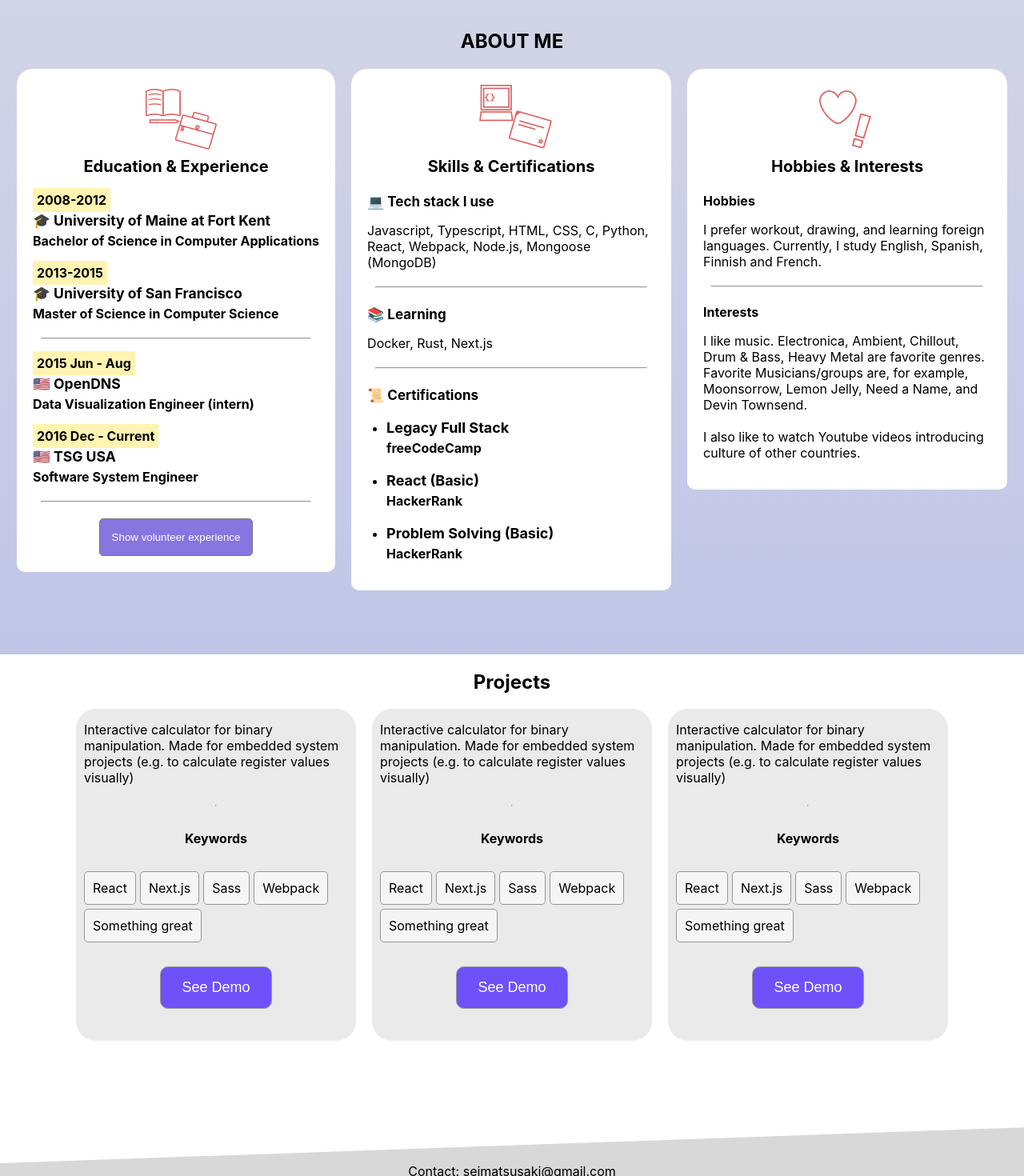
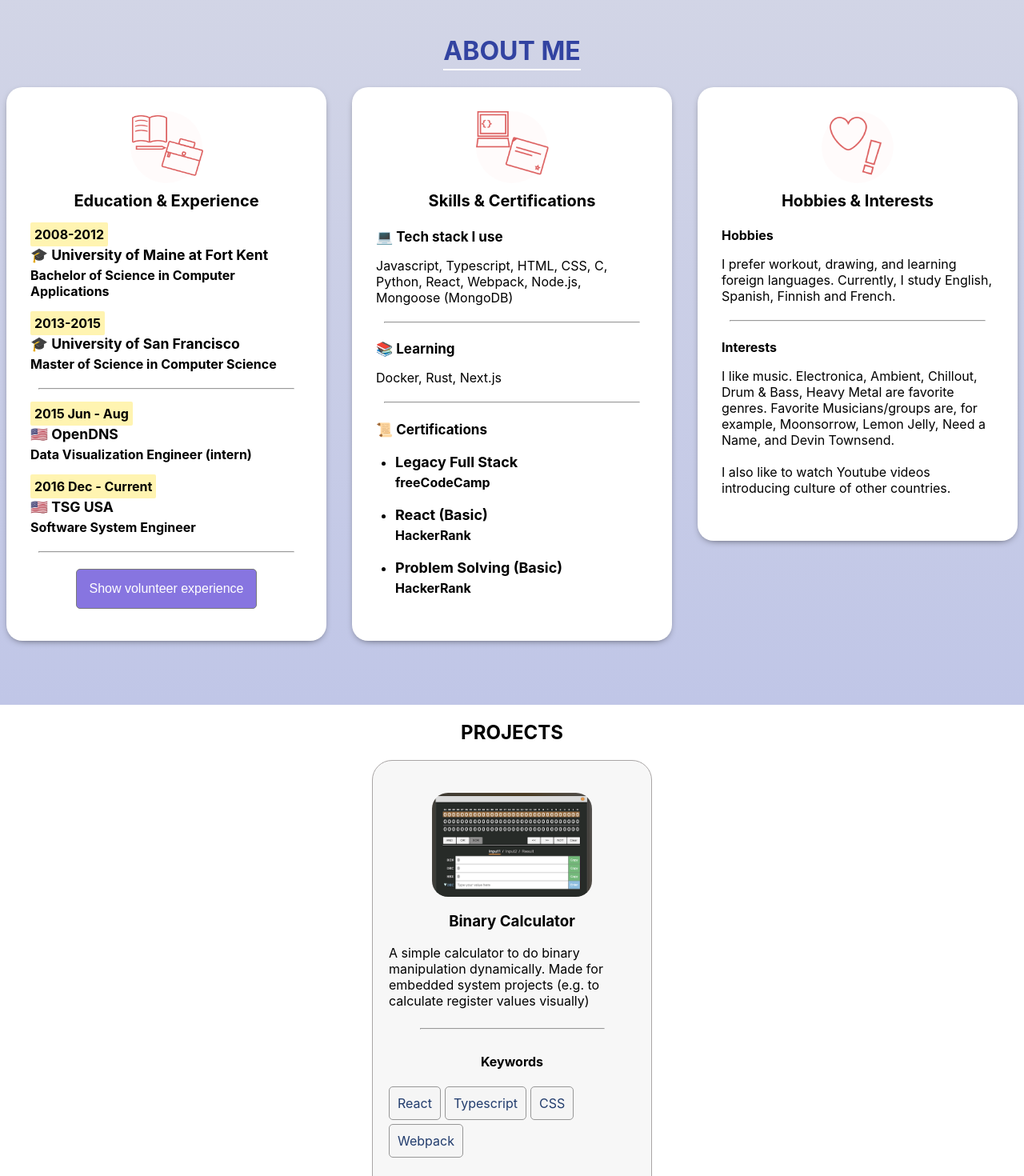
Before and after one commit to Lulkafe/Portofolio, a Next.js app: page / in a window 1280 px wide. Shown: the part 940-2410 px from the top of the page at 80% size. Built offline with nearby package versions, Linux system fonts and the light colour scheme.

Commit message:
Design adjustment. Added new elements

```diff
--- a/components/about.tsx
+++ b/components/about.tsx
@@ -11,7 +11,7 @@ export default function AboutMeSection () {
          <div className={style.skewed} />
       </section>
       <div className={style.content_wrapper}>
-          <h2 className={style.section_header}>ABOUT ME</h2>
+          <h2 className={style.section_header}><span className={style.section_header_letters}>ABOUT ME</span></h2>
           <div className={style.items_wrapper}>
             <EduAndExpItem/>
             <SkillCertItem/>
@@ -133,9 +133,6 @@ const SkillCertItem = () => {
         <li><h5 className={style.cert_name}><a href='https://www.hackerrank.com/certificates/1ac3d3d0e0aa'>Problem Solving (Basic)</a></h5>
       <h6 className={style.cert_org_name}>HackerRank</h6></li>
       </ul>
-
-
-
     </ItemFrame>
   )
 }
--- a/components/footer.tsx
+++ b/components/footer.tsx
@@ -7,7 +7,8 @@ export default function Footer () {
          <div className={style.skewed} />
       </section>
       <div className={style.content_wrapper}>
-          <p>Contact: <span>seimatsusaki@gmail.com</span></p>
+          <h3>Did you want to talk to me?</h3>
+          <p>Contact me at <span className={style.email_letters}>seimatsusaki@gmail.com</span></p>
       </div>
     </footer>
   )
--- a/components/project.tsx
+++ b/components/project.tsx
@@ -1,11 +1,12 @@
 import style from '../styles/Project.module.sass'
 import { ProjectInfo } from './interface'
+import Image from 'next/image'
 
 export default function ProjectSection () {
 
   return (
     <div className={style.section_wrapper} id='project'>
-      <h2 className={style.header}>Projects</h2>
+      <h2 className={style.header}>PROJECTS</h2>
       <div className={style.content_wrapper}>
         {
             projects.map((project: ProjectInfo, i) => {
@@ -29,18 +30,24 @@ const ProjectItem = (props: any) => {
 
   return (
     <div className={style.project_container}>
+
+      {/* Header Image */}
       <div className={style.image_wrapper}>
-        {/*
         <Image
-          src={project.img.url}
+          src={project.img.src}
           alt={project.img.alt}
           height={project.img.height}
           width={project.img.width}
         />
-        */}
       </div>
-      <p className={style.paragraph}>{project.description.main}</p>
+
+      {/* Project description */}
+      <h3 className={style.project_header}>{project.description.header}</h3>
+      <p className={style.project_paragraph}>{project.description.main}</p>
+
       <hr className={style.divider}/>
+
+      {/* Keywords (tech stack) */}
       <h4 className={style.keywords_header}>Keywords</h4>
       <div className={style.keywords_wrapper}>
         {
@@ -55,18 +62,18 @@ const ProjectItem = (props: any) => {
             })
         }
       </div>
-        {
-          /* My Projects: two buttons.
-             Other projects (e.g. volunteer): one button  */
+        { /* Link buttons */
           isMyProject?
             <div className={style.button_wrapper}>
-            {   demoAvailable &&
-                <a href='#'>
+              {
+                  demoAvailable &&
+                  <a href={project.url.website}>
                       <button className={style.button_demo}>See Demo</button>
                   </a>
               }
-            {   project.url.github &&
-                <a href='#'>
+              {
+                  project.url.github &&
+                  <a href={project.url.github}>
                       <button
                           className={`${style.button_github} ${demoAvailable? '' : style.button_long}`}
                           >Github
@@ -74,7 +81,8 @@ const ProjectItem = (props: any) => {
                   </a>
               }
             </div>
-          :<a href='#'>
+          :
+            <a href={project.url.website}>
               <button className={style.button_website}>Visit Website</button>
             </a>
         }
@@ -82,27 +90,25 @@ const ProjectItem = (props: any) => {
   )
 }
 
-/****  Project info ****/
-const mockProject: ProjectInfo = {
+/** Real Project Info */
+const CalcProject: ProjectInfo = {
    img: {
-      src: '',
-      height: 50,
-      width: 50,
-      alt: 'test'
+      src: '/screenshot-binCalc.png',
+      height: 150,
+      width: 220,
+      alt: 'Screenshot of BinaryCalc app'
     },
     description: {
-      header: 'Project Sample',
-      main: 'Interactive calculator for binary manipulation. Made for embedded system projects (e.g. to calculate register values visually)',
-      keywords: ['React', 'Next.js', 'Sass', 'Webpack', 'Something great']
+      header: 'Binary Calculator',
+      main: 'A simple calculator to do binary manipulation dynamically. Made for embedded system projects (e.g. to calculate register values visually)',
+      keywords: ['React', 'Typescript', 'CSS', 'Webpack']
     },
     url: {
-      website: '',
-      github: ''
+      website: 'https://lulkafe.github.io/BinaryCalc/',
+      github: 'https://github.com/Lulkafe/BinaryCalc'
     }
 }
 
 const projects: ProjectInfo[] = [
-    mockProject,
-    mockProject,
-    mockProject,
+    CalcProject
 ]
--- a/styles/About.module.sass
+++ b/styles/About.module.sass
@@ -4,11 +4,13 @@
     max-width: 400px
     border-top-left-radius: 20px
     border-top-right-radius: 20px
-    border-bottom-left-radius: 10px
-    border-bottom-right-radius: 10px
+    border-bottom-left-radius: 20px
+    border-bottom-right-radius: 20px
     position: relative
-    padding: 20px
+    padding: 30px 30px 40px 30px
     height: 100%
+    -webkit-box-shadow: 0px 3px 11px -6px #000000
+    box-shadow: 0px 3px 11px -6px #000000
 
 .cert_list
     padding-left: 24px
@@ -40,6 +42,12 @@
 
 .section_header
     text-align: center
+    font-size: 2rem
+    color: #3243a1
+
+.section_header_letters
+    padding-bottom: 3px
+    border-bottom: 2px solid #ffffff
 
 .highlight
     background: #FFF4B1
@@ -59,8 +67,10 @@
 .image_wrapper
     text-align: center
     margin: 0 auto
-    width: 80px
-    height: 80px
+    width: 90px
+    height: 90px
+    background-color: rgba(212, 16, 16, 0.014)
+    border-radius: 90px
 
 //Main header of each item (e.g. Education & Experience)
 .item_header
@@ -70,7 +80,7 @@
 
 .items_wrapper
     display: flex
-    gap: 20px
+    gap: 32px
     justify-content: center
     flex-wrap: wrap
 
@@ -103,6 +113,7 @@
   border: 1px solid #797979
   color: white
   padding: 15px
+  font-size: 1rem
   border-radius: 5px
   display: block
   margin: 0 auto
--- a/styles/Footer.module.sass
+++ b/styles/Footer.module.sass
@@ -4,11 +4,20 @@
     margin: 0 auto
     text-align: center
 
+
+.email_letters
+    color: white
+    padding: 5px
+    background: black
+    font-size: 1.2rem
+    border-radius: 15px
+
 .section_wrapper
     width: 100%
     min-height: 70px
-    background: #D8D8D8
+    background: linear-gradient(13deg, rgba(234,234,234,1) 0%, rgba(216,216,216,1) 100%)
     position: relative
+    padding-bottom: 32px
 
 .skewed
   position: absolute
--- a/styles/Project.module.sass
+++ b/styles/Project.module.sass
@@ -43,38 +43,53 @@ $button_long_w: 181px
 
 .divider
     background-color: red
+    height: 2px
+    width: 75%
 
 .header
     text-align: center
+
+.image_wrapper
+    text-align: center
+    width: 200px
+    height: 130px
+    overflow: hidden
+    border-radius: 20px
+    margin: 0 auto
 
 .keyword
     padding: 10px
     border: 1px solid #979797
     background-color: #F5F5F5
     border-radius: 5px
+    color: #213c6d
 
 .keywords_header
     text-align: center
 
 .keywords_wrapper
-    padding: 10px 0 30px 0
+    padding: 0 0 30px 0
     display: flex
     gap: 5px
     flex-wrap: wrap
-
-.paragraph
-    flex-grow: 1
-
 
 //Shape of a project item
 .project_container
     max-width: 350px
     min-height: 300px
-    background: #EAEAEA
+    background: #f7f7f7
     border-radius: 25px
-    padding: 0 10px 40px 10px
+    padding: 40px 20px 40px 20px
+    border: 1px solid #a9a5a5
     display: flex
     flex-direction: column
+
+.project_paragraph
+    flex-grow: 1
+    margin-top: 0
+
+.project_header
+    text-align: center
 
 //Entire Project section
 .section_wrapper
--- a/styles/Welcome.module.sass
+++ b/styles/Welcome.module.sass
@@ -19,7 +19,7 @@
     font-size: 62px
     left: 59%
     bottom: 52%
-    font-family: 'Caveat', sans-serif
+    //font-family: 'Caveat', sans-serif
     background: rgba(255,255,255,.44)
     backdrop-filter: blur(2px)
     -webkit-box-shadow: 5px 1px 46px 25px rgba(255,255,255,0.4)
```
Also changed, not shown: public/screenshot-binCalc.png (added). Lines whose indentation alone changed are shown as unchanged.
